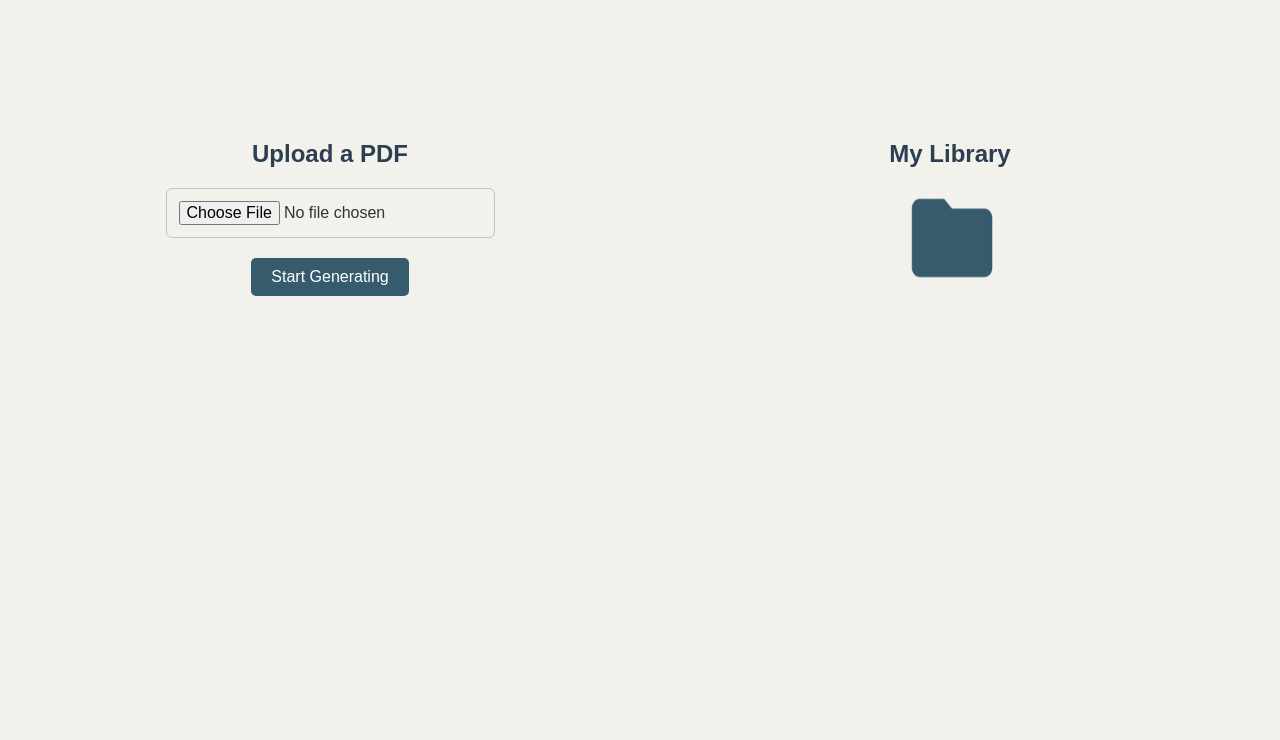
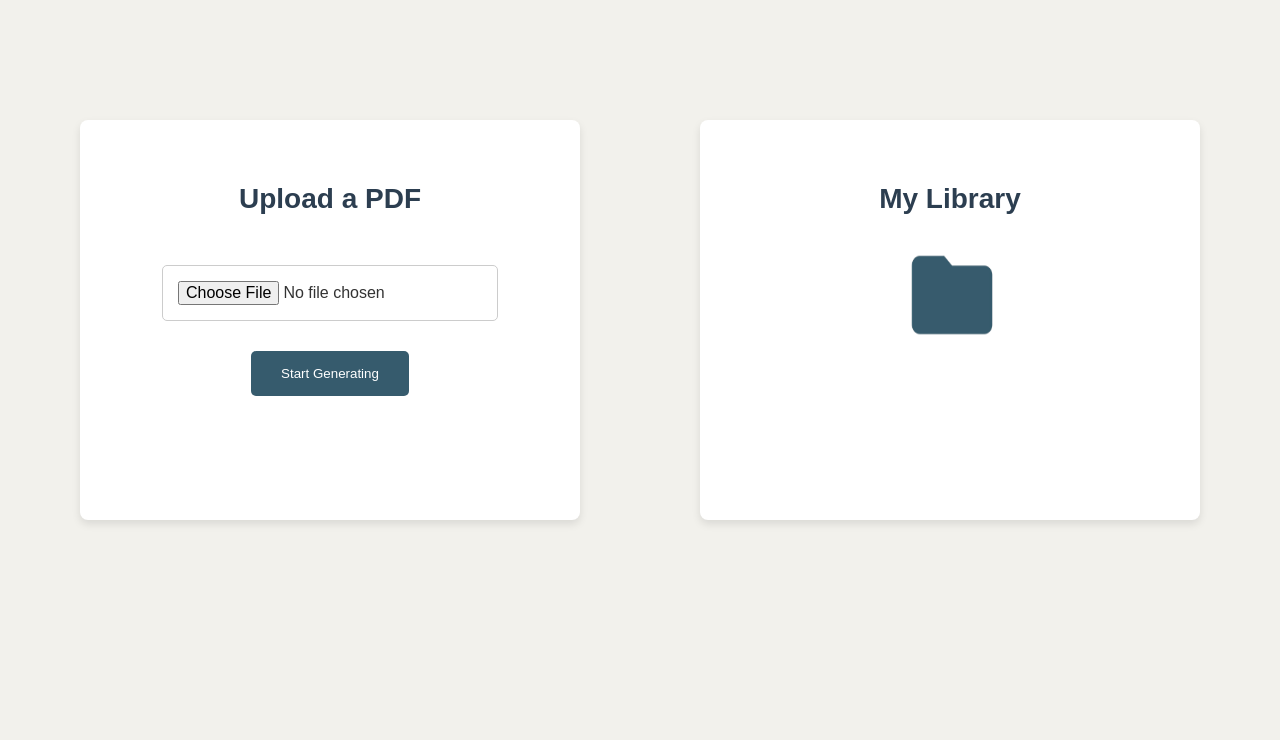
Before and after one commit to kaleb-asfaw/pdfParser, a Flask app: template app/templates/dashboard.html in a window 1280 px wide. Shown: the part 96-836 px from the top of the page. Run offline with Flask 3, Linux system fonts and the light colour scheme; the template is opened without the code that fills it, so the values that code supplies are empty; parts of the project's set-up code (start-up, migrations or seed data) failed here and were passed over; some web fonts are replaced.

Commit message:
finalized ui changes for dashboard.html

```diff
--- a/app/static/main.css
+++ b/app/static/main.css
@@ -452,18 +452,22 @@ input {
 
 .upload-section,
 .library-section {
+    background: white;
+    border-radius: 8px;
+    box-shadow: 0 4px 8px rgba(0, 0, 0, 0.1);
+    padding: 40px;
+    width: 500px;
+    height: 400px;
     text-align: center;
-    flex: 1;
-    display: flex;
-    flex-direction: column;
-    align-items: center;
-    justify-content: center;
+    font-size: 1.2em;
+    margin: 0 20px;
+    box-sizing: border-box;
 }
 
 .upload-section h2,
 .library-section h2 {
-    margin-bottom: 20px;
-    font-size: 24px;
+    margin-bottom: 30px;
+    font-size: 28px;
     color: #2c3e50;
 }
 
@@ -647,17 +651,22 @@ input {
 }
 .upload-section input[type="file"] {
     display: block;
-    margin-bottom: 10px;
+    margin: 20px auto;
+    padding: 15px;
+    border-radius: 5px;
+    border: 1px solid #ccc;
+    cursor: pointer;
+    width: 80%;
 }
 .upload-section button {
     background-color: #365B6D;
     color: white;
-    padding: 10px 20px;
+    padding: 15px 30px;
     margin-top: 10px;
     border: none;
     cursor: pointer;
     border-radius: 5px;
-    font-size: 16px;
+    font-size: 1.2 em;
 }
 .upload-section button:hover {
     background-color: #3498db;
```
